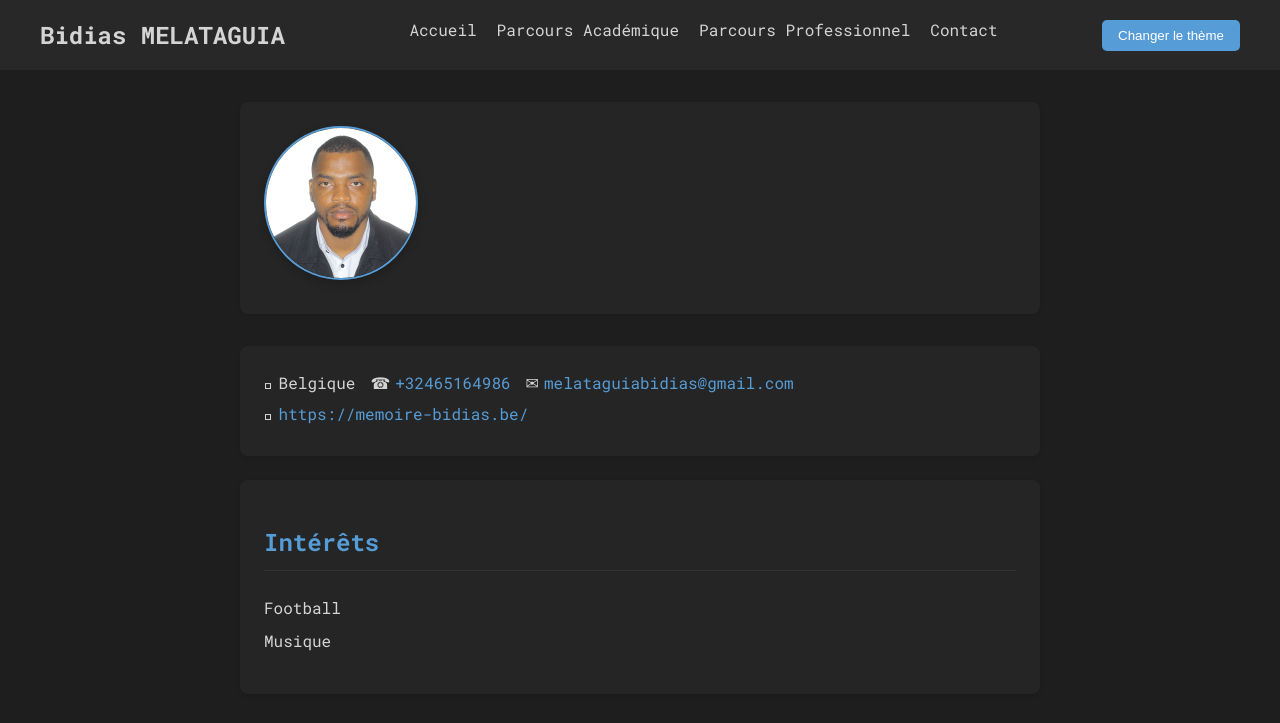
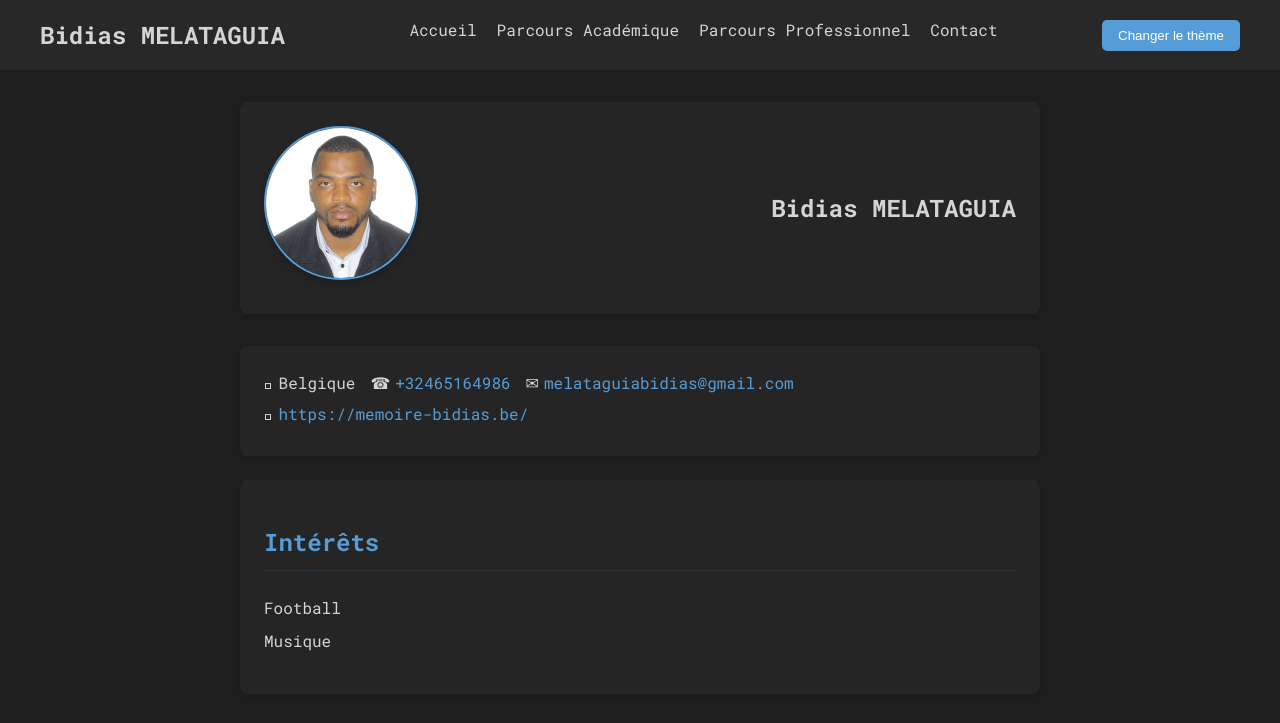
Before and after one commit to melataguia/melataguia.github.io, a plain HTML site: page index.html in a window 1280 px wide. Shown: the top 723 px of the page. Drawn offline with Linux system fonts and the light colour scheme.

Commit message:
Update index.html

```diff
--- a/index.html
+++ b/index.html
@@ -15,6 +15,9 @@
     <main>
          <section id="accueil" class="profile-image">
            <img src="images/profile.JPG" alt="Photo de profil de Bidias MELATAGUIA">
+                <div class="profile-name">
+                        <h1>Bidias MELATAGUIA</h1>
+                  </div>
          </section>
         <section id="contact" class="contact-info">
                 <div class="contact-item">
@@ -46,6 +49,7 @@
                     <a href="https://grow.google/intl/fr_fr/google-career-certificates/" target="_blank">https://grow.google/intl/fr_fr/google- career-certificates/</a>
                   </div>
              </div>
+
         </section>
          <section class="languages">
             <h2>Langues</h2>
```
Lines whose indentation alone changed are shown as unchanged.
